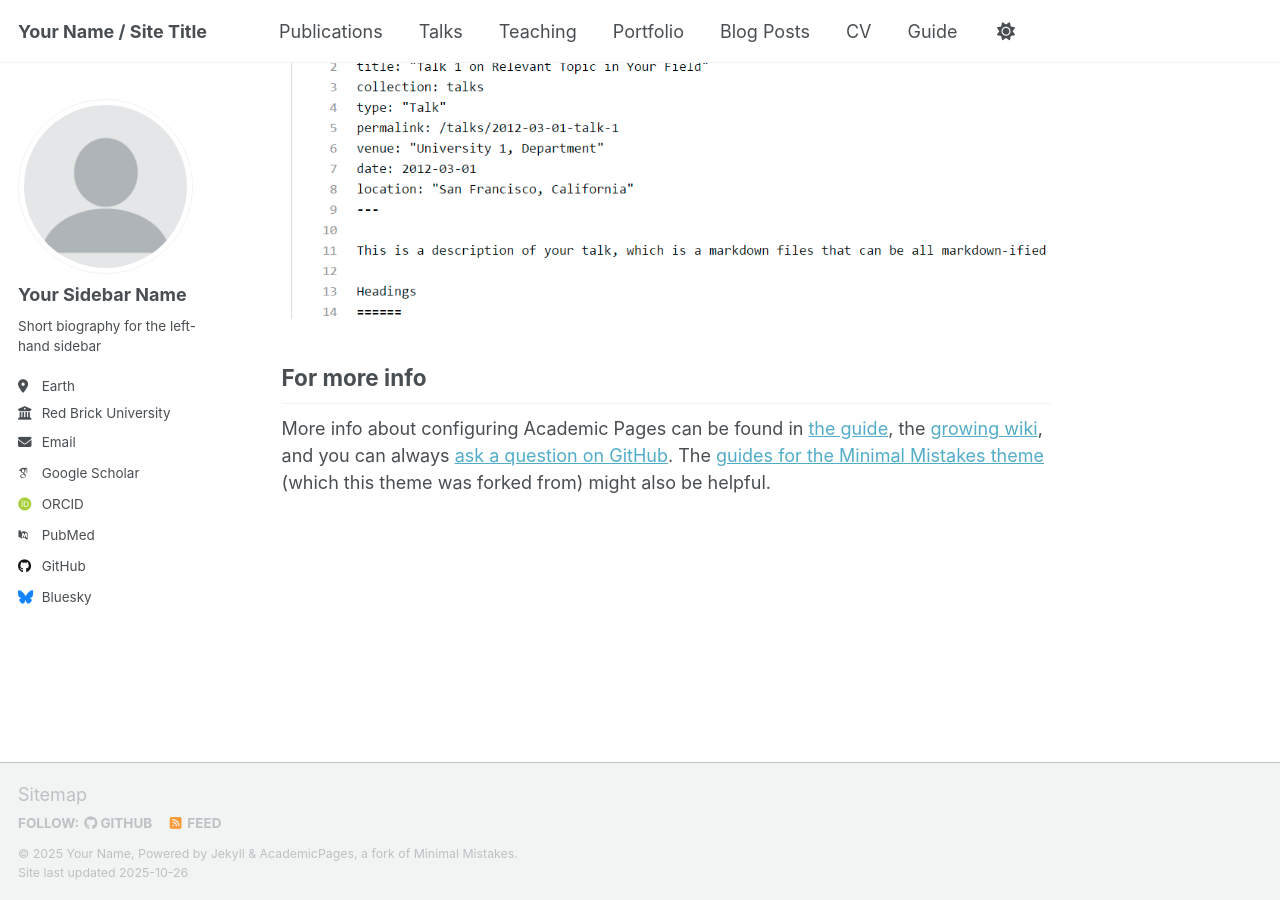
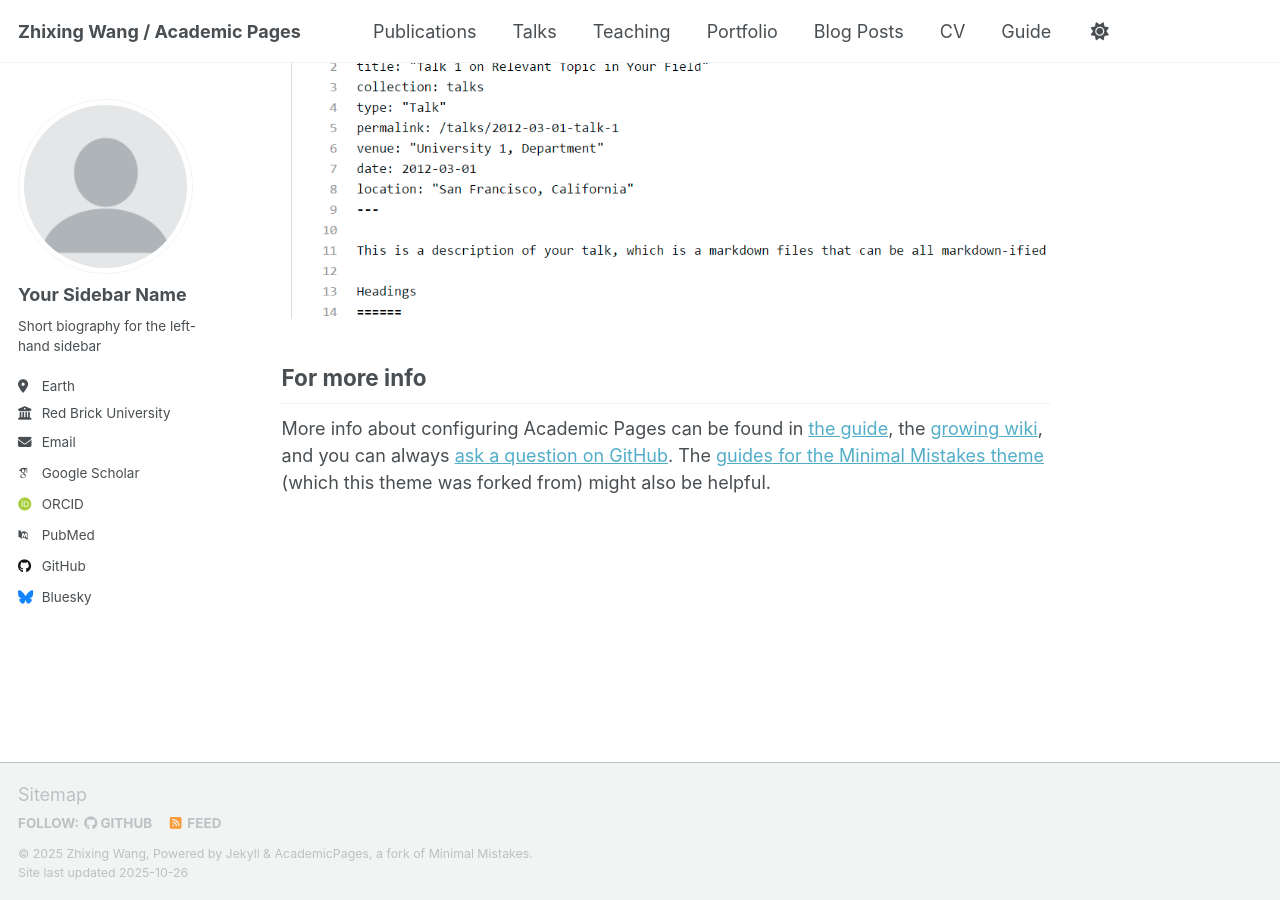
Before and after one commit to afrina-ceree/afrina-ceree.github.io, a Jekyll site: the page built from _pages/about.md, in a window 1280 px wide and 900 px high, scrolled down 2880 px. Built offline with Jekyll 4.4.1, drawn with Linux system fonts in a browser that asks for light colours; some web fonts are replaced; a script that is not in the unit is left out.

Commit message:
Update site configuration with personal details

```diff
--- a/_config.yml
+++ b/_config.yml
@@ -9,14 +9,14 @@
 # Basic Site Settings
 locale                   : "en-US"
 site_theme               : "default" # Currently available options are "default", "air"
-title                    : "Your Name / Site Title"
+title                    : "Zhixing Wang / Academic Pages"
 title_separator          : "-"
-name                     : &name "Your Name"
-description              : &description "Your Name's academic portfolio"   # Update this with a general description of your site, this is the default if not overridden by a page
-url                      : https://academicpages.github.io # The base hostname & protocol for your site e.g. "https://[your GitHub username].github.io",
+name                     : &name "Zhixing Wang"
+description              : &description "Zhixing Wang's Academic Portfolio"   # Update this with a general description of your site, this is the default if not overridden by a page
+url                      :  https://zhixingwang.github.io # The base hostname & protocol for your site e.g. "https://[your GitHub username].github.io",
                                                            # or if you already have some other page hosted on Github then use "https://[your GitHub username].github.io/[Your Repo Name]"
 baseurl                  : "" # the subpath of your site, e.g. "/blog"
-repository               : "academicpages/academicpages.github.io"
+repository               : "zhixingwang/zhixingwang.github.io"
 
 # Site Author - The following control what appear as part of the author content on the side bar.
 #               If a field is blank the icon and link will not appear, otherwise it will be shown.
```
